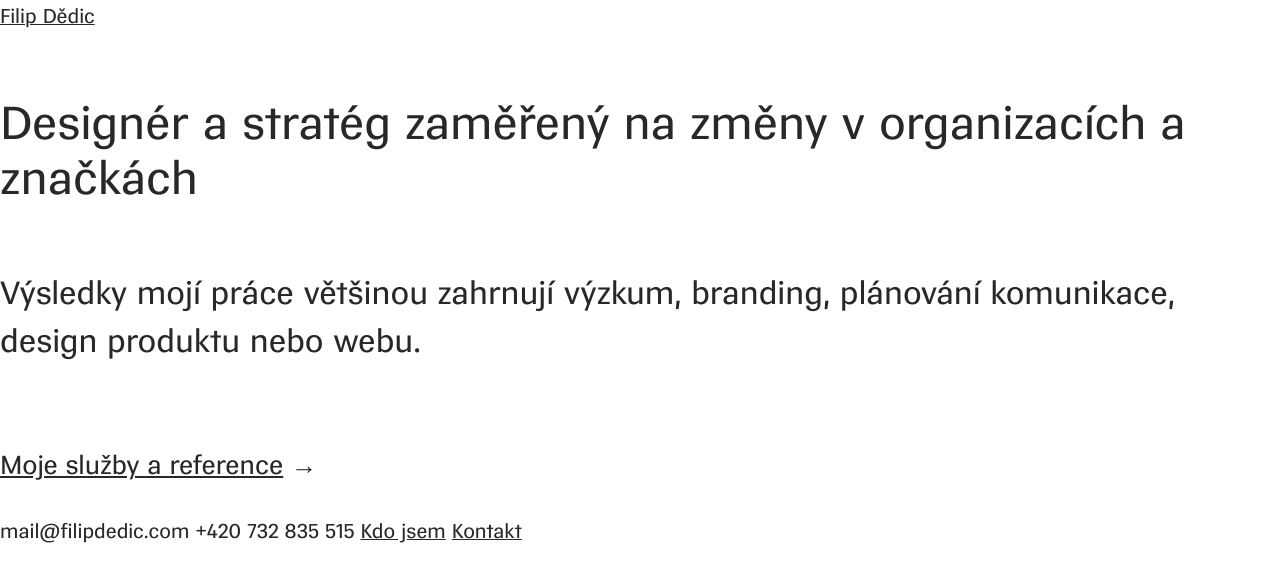
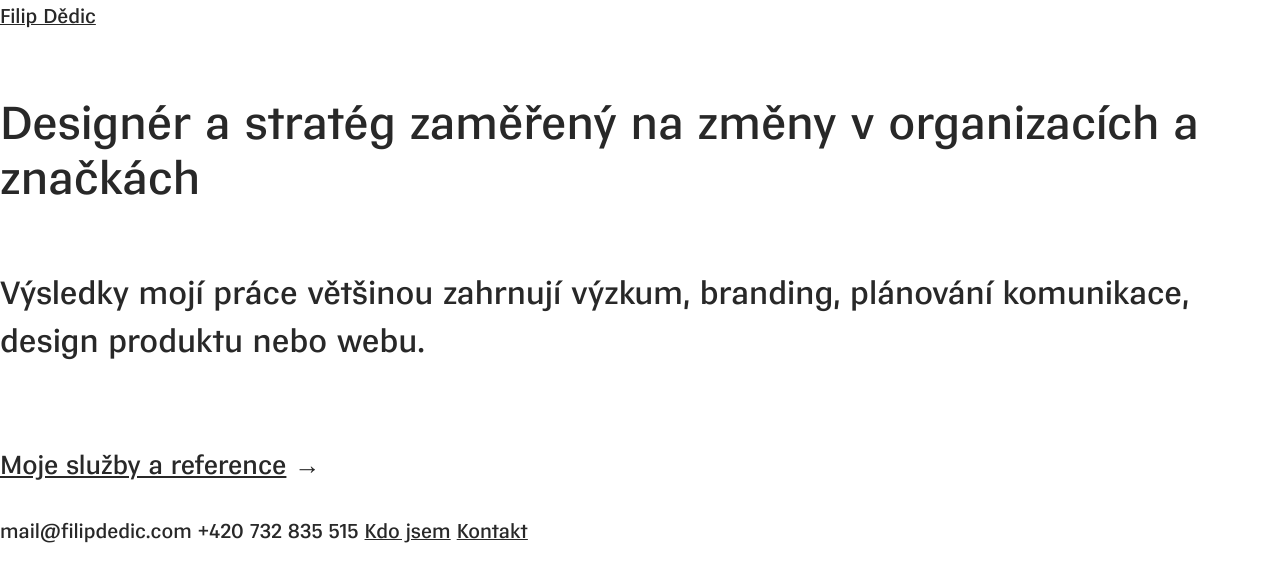
Before and after one commit to fdedic/fdedic.github.io, a Jekyll site: the page built from index.md, in a window 1280 px wide. Shown: the top 582 px of the page. Built offline with Jekyll 4.4.1, drawn with Linux system fonts in a browser that asks for light colours; nearby versions of some CDN libraries.

Commit message:
Update style.css

```diff
--- a/assets/css/style.css
+++ b/assets/css/style.css
@@ -9,7 +9,7 @@
 
 @font-face {
     font-family: "Vegan-Sans";
-    src: url("https://fdedic.github.io/assets/fonts/vegansanspremium-regular-webfont.woff2") format("woff2");
+    src: url("https://fdedic.github.io/assets/fonts/vegansanspremium-medium-webfont.woff2") format("woff2");
     font-weight: normal;
     font-style: normal;
 }
```
